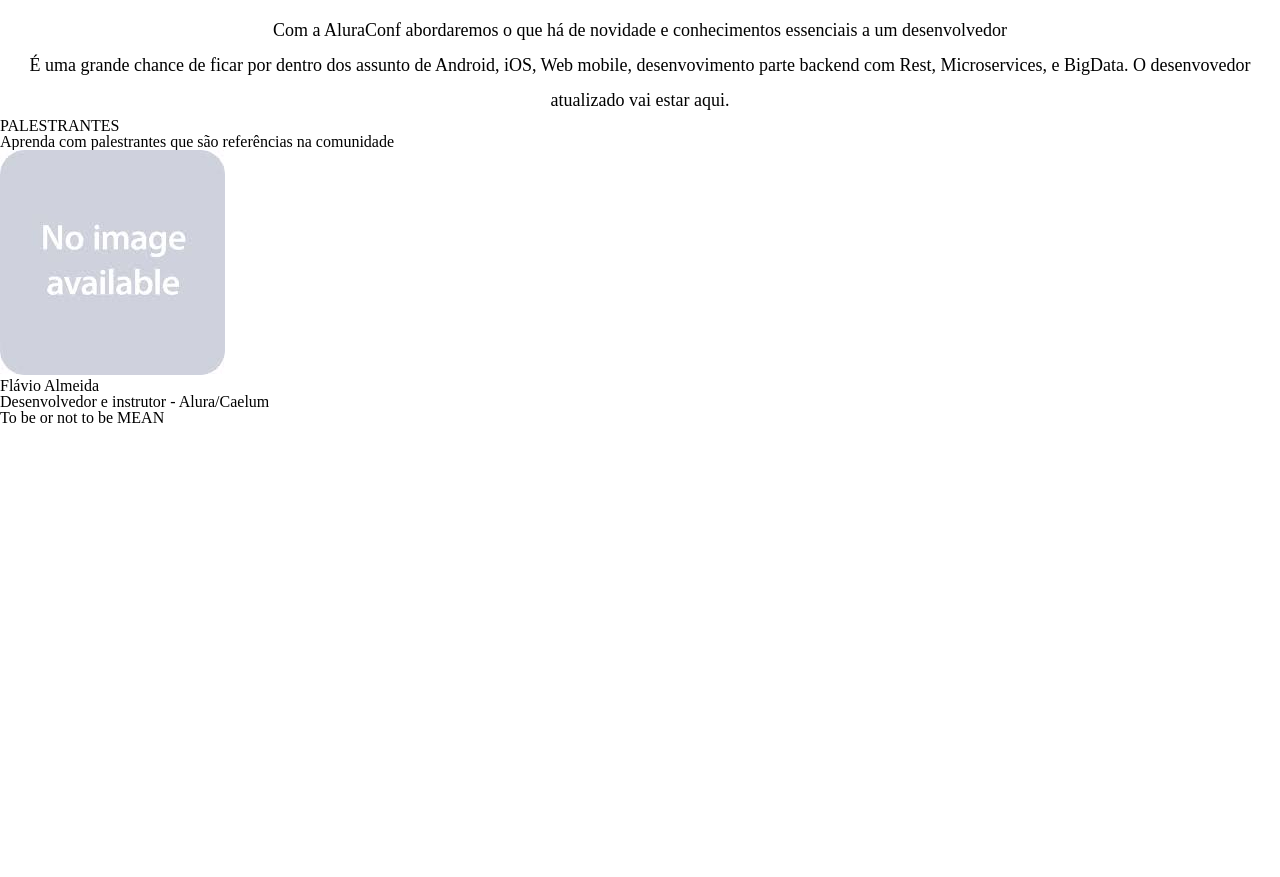
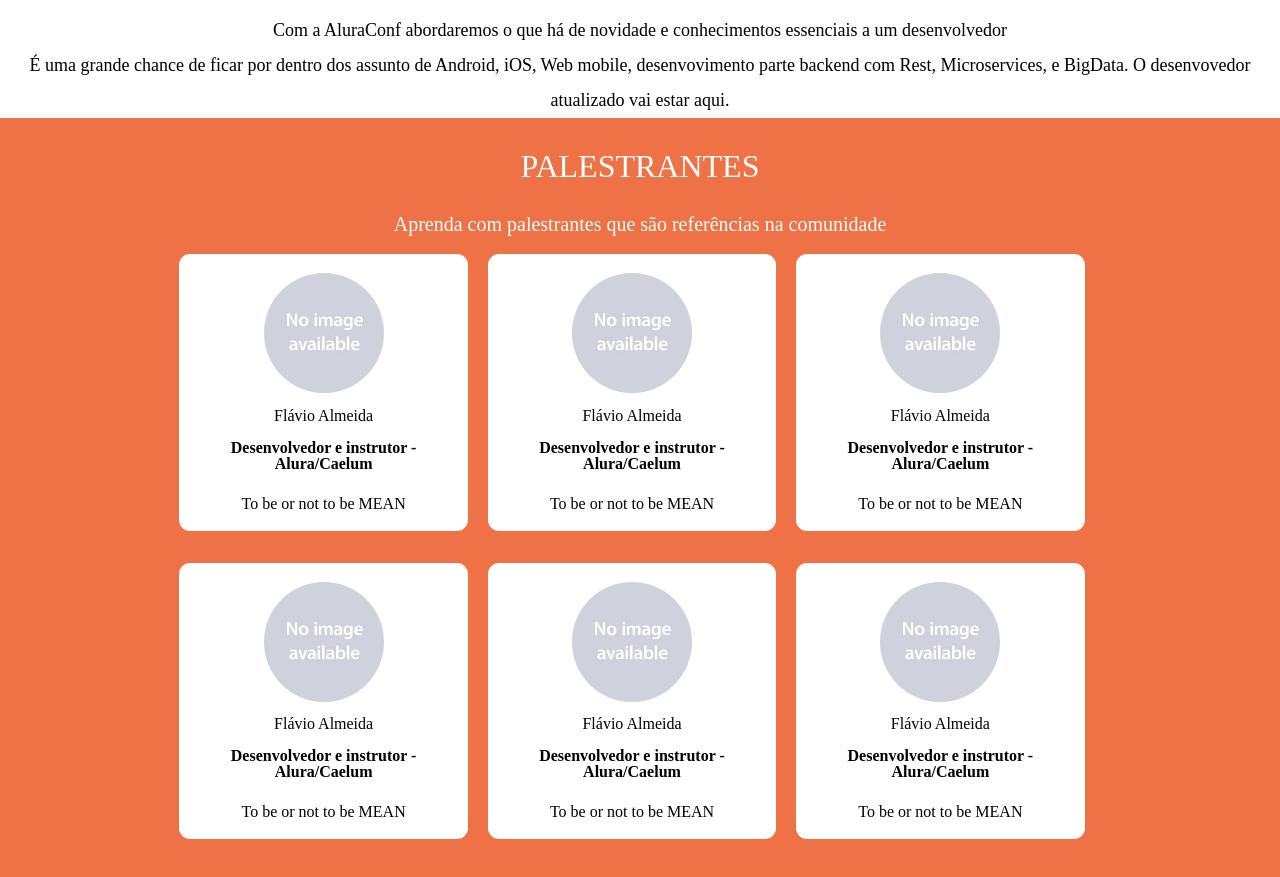
Before and after one commit to CharlesEduardoSCBR/FrontEnd-Final-Project, a plain HTML site: page index.html in a window 1280 px wide. Shown: the part 551-1428 px from the top of the page. Before the commit the page ends 977 px from the top, so only its background shows below. Drawn offline with Linux system fonts and the light colour scheme.

Commit message:
3. - all

```diff
--- /dev/null
+++ b/css/palestrantes.css
@@ -0,0 +1,53 @@
+.panel-speakers{
+    padding: 2em;
+    background: #EF7247;
+    text-align: center;
+}
+
+.panel-speakers .about-speakers{
+    text-align: center;
+}
+
+.panel-speakers .title{
+    color: white;
+    font-size: 2em;
+    margin-bottom: 1em;
+    text-transform: uppercase;
+}
+
+.panel-speakers .subtitle{
+    color: white;
+    font-size: 1.25em;
+    margin-bottom: 1em;
+}
+
+.panel-speakers .speaker{
+    display: inline-block;
+    width: 250px;
+    background-color: white;
+    margin: 0 1em 2em 0;
+    padding: 1.2em;
+    border-radius: .7em;
+    vertical-align: top;
+}
+
+.panel-speakers .speaker-image{
+    border-radius: 50%;
+    height: 120px;
+    width: 120px;
+}
+
+.panel-speakers .speaker-name{
+    padding-top: .7em;
+}
+
+.panel-speakers .speaker-bio{
+    font-weight:  bold;
+    margin-top: 1em;
+}
+
+.panel-speakers .speaker-speach{
+    margin-top: 1em;
+    padding-top: .5em;
+    font-size: 1em;
+}
--- a/index.html
+++ b/index.html
@@ -10,6 +10,7 @@
         <link rel="stylesheet" href="css/base.css">
         <link rel="stylesheet" href="css/index.css">
         <link rel="stylesheet" href="css/about.css">
+        <link rel="stylesheet" href="css/palestrantes.css">
     </head>
     <body>
         <header class="header">
@@ -46,7 +47,7 @@
             </div>
         </section>
 
-        <section class="panel panel-speakers">
+        <section class="panel panel-speakers about-speakers">
             <h2 class="title">PALESTRANTES</h2>
             <h3 class="subtitle">
                 Aprenda com palestrantes que são referências na comunidade
@@ -56,7 +57,61 @@
                 <li class="speaker">
 
                     <figure class="speaker-portrait">
-                        <img src="img/palestrantes/placeholder.jpeg" alt="foto do palestrante">
+                        <img class="speaker-image" src="img/palestrantes/placeholder.jpeg" alt="foto do palestrante">
+                        <figcaption class="speaker-name">Flávio Almeida</figcaption>
+                        <p class="speaker-bio">Desenvolvedor e instrutor - Alura/Caelum</p>
+                    </figure>
+
+                    <p class="speaker-speach">To be or not to be MEAN</p>
+                </li>
+
+                <li class="speaker">
+
+                    <figure class="speaker-portrait">
+                        <img class="speaker-image" src="img/palestrantes/placeholder.jpeg" alt="foto do palestrante">
+                        <figcaption class="speaker-name">Flávio Almeida</figcaption>
+                        <p class="speaker-bio">Desenvolvedor e instrutor - Alura/Caelum</p>
+                    </figure>
+
+                    <p class="speaker-speach">To be or not to be MEAN</p>
+                </li>
+
+                <li class="speaker">
+                    <figure class="speaker-portrait">
+                        <img class="speaker-image" src="img/palestrantes/placeholder.jpeg" alt="foto do palestrante">
+                        <figcaption class="speaker-name">Flávio Almeida</figcaption>
+                        <p class="speaker-bio">Desenvolvedor e instrutor - Alura/Caelum</p>
+                    </figure>
+
+                    <p class="speaker-speach">To be or not to be MEAN</p>
+                </li>
+
+                <li class="speaker">
+
+                    <figure class="speaker-portrait">
+                        <img class="speaker-image" src="img/palestrantes/placeholder.jpeg" alt="foto do palestrante">
+                        <figcaption class="speaker-name">Flávio Almeida</figcaption>
+                        <p class="speaker-bio">Desenvolvedor e instrutor - Alura/Caelum</p>
+                    </figure>
+
+                    <p class="speaker-speach">To be or not to be MEAN</p>
+                </li>
+
+                <li class="speaker">
+
+                    <figure class="speaker-portrait">
+                        <img class="speaker-image" src="img/palestrantes/placeholder.jpeg" alt="foto do palestrante">
+                        <figcaption class="speaker-name">Flávio Almeida</figcaption>
+                        <p class="speaker-bio">Desenvolvedor e instrutor - Alura/Caelum</p>
+                    </figure>
+
+                    <p class="speaker-speach">To be or not to be MEAN</p>
+                </li>
+
+                <li class="speaker">
+
+                    <figure class="speaker-portrait">
+                        <img class="speaker-image" src="img/palestrantes/placeholder.jpeg" alt="foto do palestrante">
                         <figcaption class="speaker-name">Flávio Almeida</figcaption>
                         <p class="speaker-bio">Desenvolvedor e instrutor - Alura/Caelum</p>
                     </figure>
```
